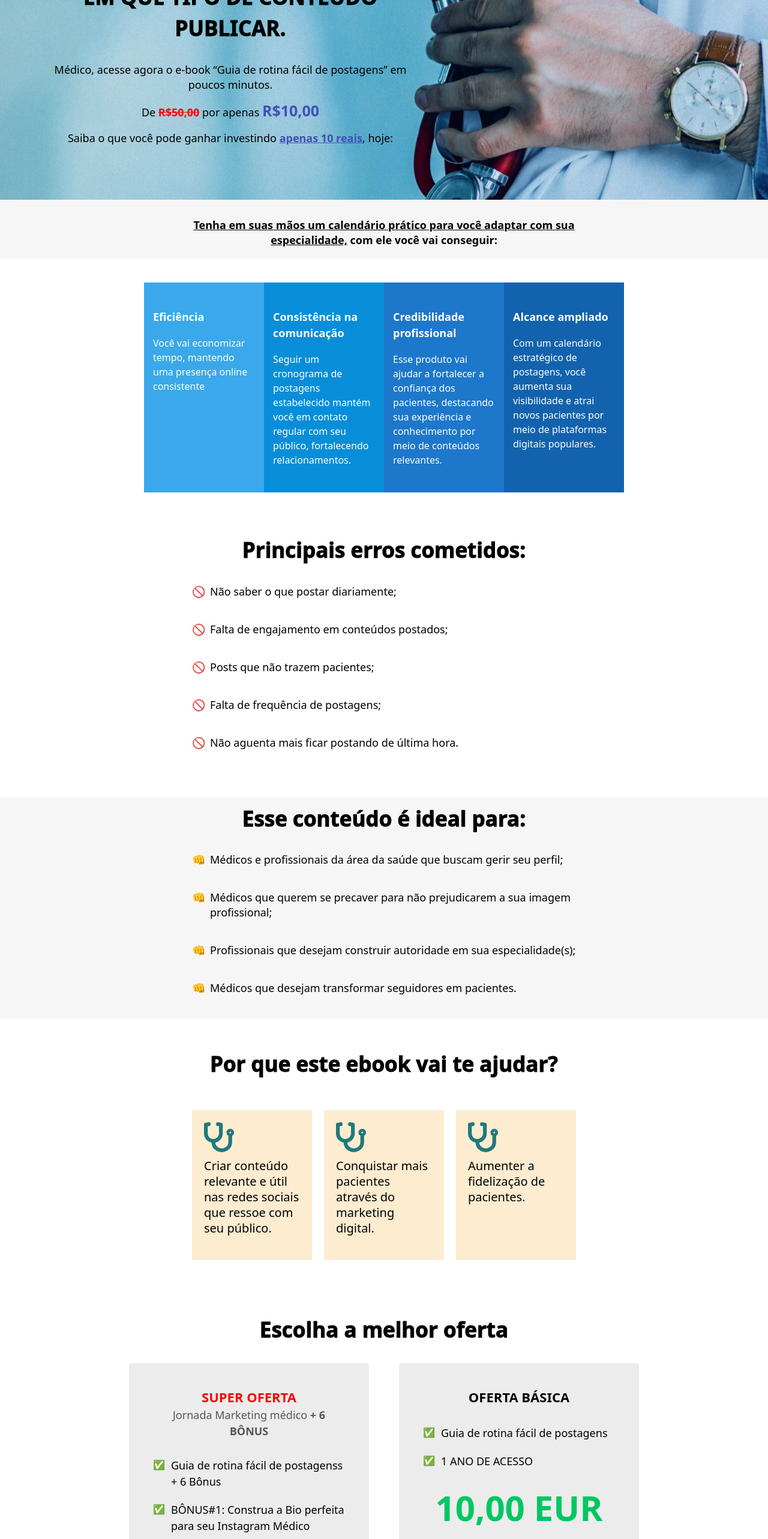
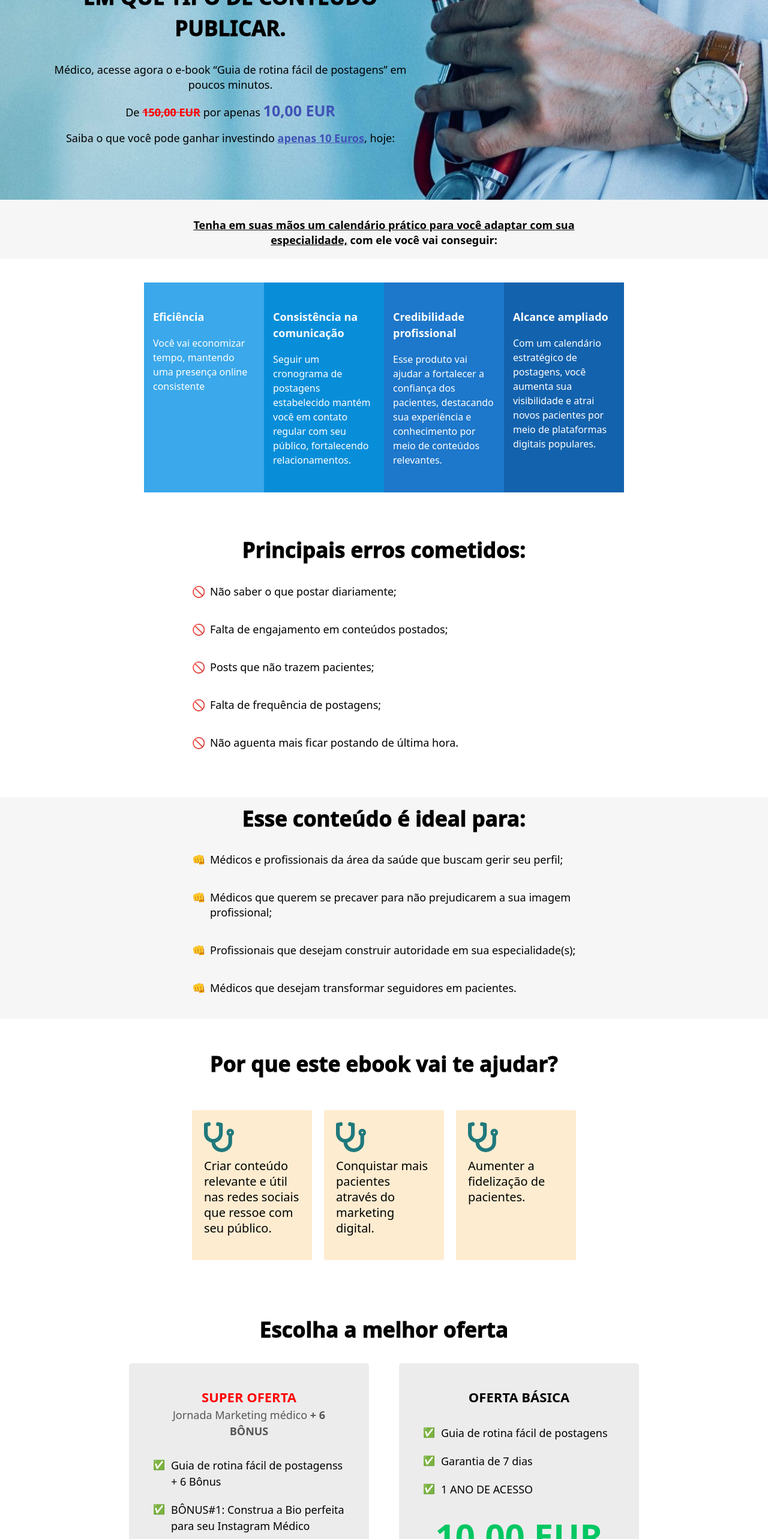
Before and after one commit to pedropatriota/landpage-produtodigital, a React (Create React App) app: page / in a window 1280 px wide. Shown: the part 234-2800 px from the top of the page at 60% size. Built offline with nearby package versions, Linux system fonts and the light colour scheme; some icons are missing.

Commit message:
fix hero currency

```diff
--- a/src/components/template/index.tsx
+++ b/src/components/template/index.tsx
@@ -42,12 +42,12 @@ export const Template = () => {
           poucos minutos.
         </p>
         <p>
-          De <Discount>R$50,00</Discount> por apenas{" "}
-          <CurrentValue>R$10,00</CurrentValue>
+          De <Discount>150,00 EUR</Discount> por apenas{" "}
+          <CurrentValue>10,00 EUR</CurrentValue>
         </p>
         <p>
           Saiba o que você pode ganhar investindo{" "}
-          <Underline>apenas 10 reais</Underline>, hoje:
+          <Underline>apenas 10 Euros</Underline>, hoje:
         </p>
       </>
     );
@@ -68,8 +68,9 @@ export const Template = () => {
     { icon: "✅", text: "BÔNUS#5: 7 dias de Stories para gerar engajamento" },
     {
       icon: "✅",
-      text: "BÔNUS#6: Calendário para profissionais da saúde",
+      text: "BÔNUS#6: Headlines que conquistam pacientes",
     },
+    { icon: "✅", text: "Garantia de 7 dias" },
     { icon: "✅", text: "1 ANO DE ACESSO" },
   ];
 
@@ -78,6 +79,7 @@ export const Template = () => {
       icon: "✅",
       text: "Guia de rotina fácil de postagens",
     },
+    { icon: "✅", text: "Garantia de 7 dias" },
     {
       icon: "✅",
       text: "1 ANO DE ACESSO",
```
